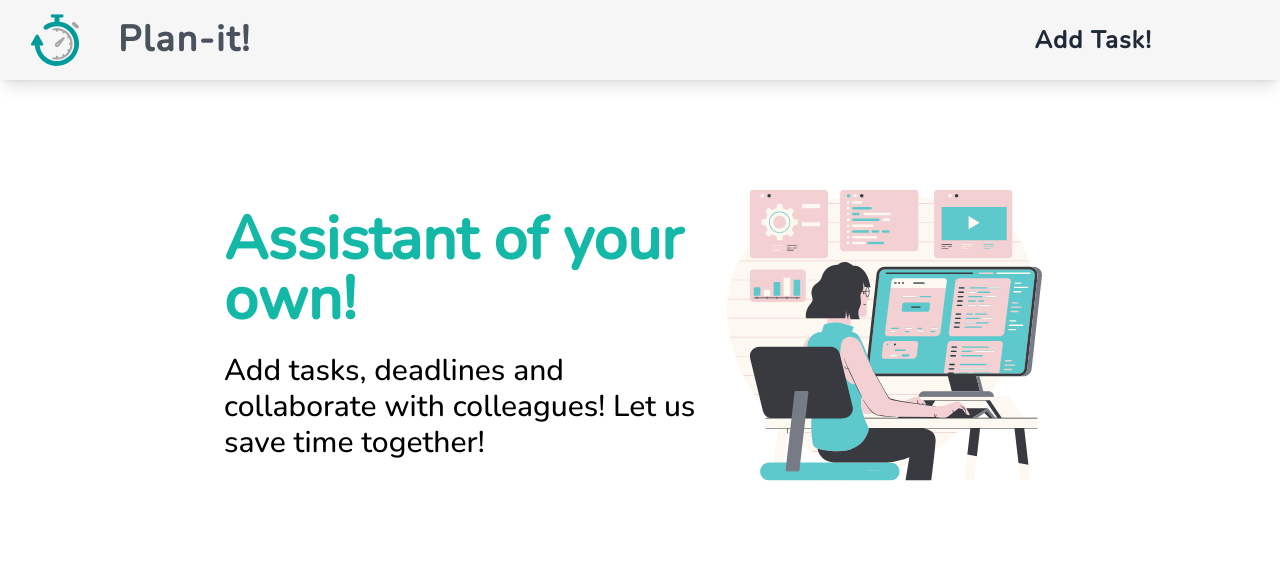
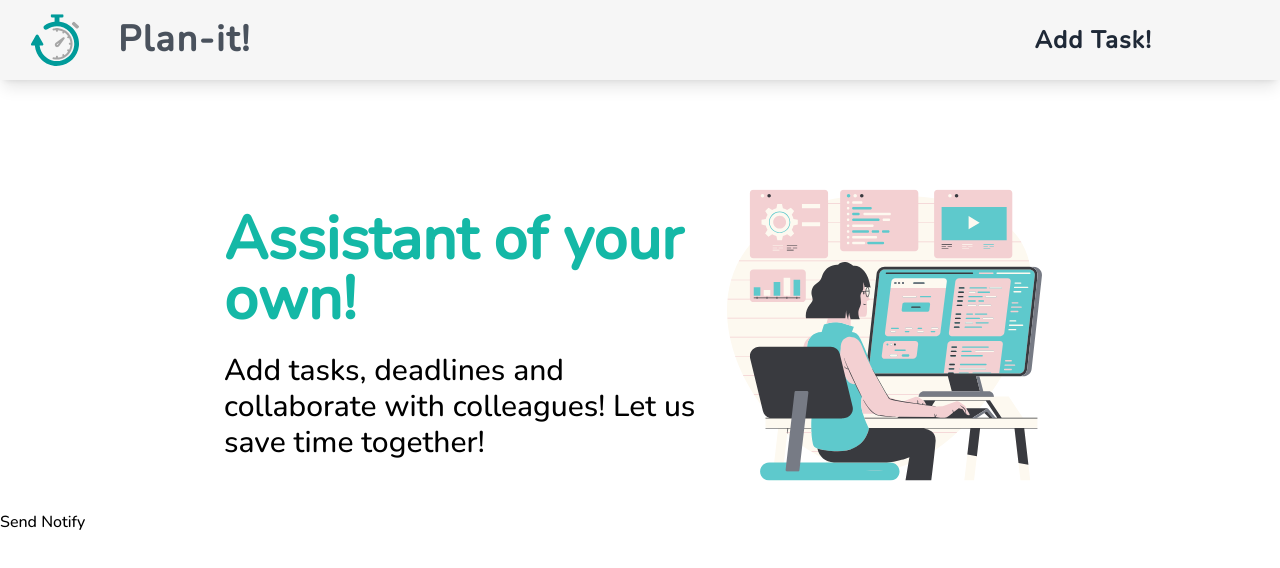
Before and after one commit to srshah27/plan-it, a Next.js app: page / in a window 1280 px wide. Shown: the top 568 px of the page. Built offline with nearby package versions, Linux system fonts and the light colour scheme.

Commit message:
improved notification

```diff
--- a/pages/index.js
+++ b/pages/index.js
@@ -18,11 +18,14 @@ export default function index() {
       })
     }
   }, [])
+
+  const notify = () => {const notify = new Notification("Planned IT!")}
   return (
     // <div>index</div>
     <div className="flex-col">
       <NavBar />
       <HomePg />
+      <button onClick={notify}>Send Notify</button>
     </div>
   )
 }
```
